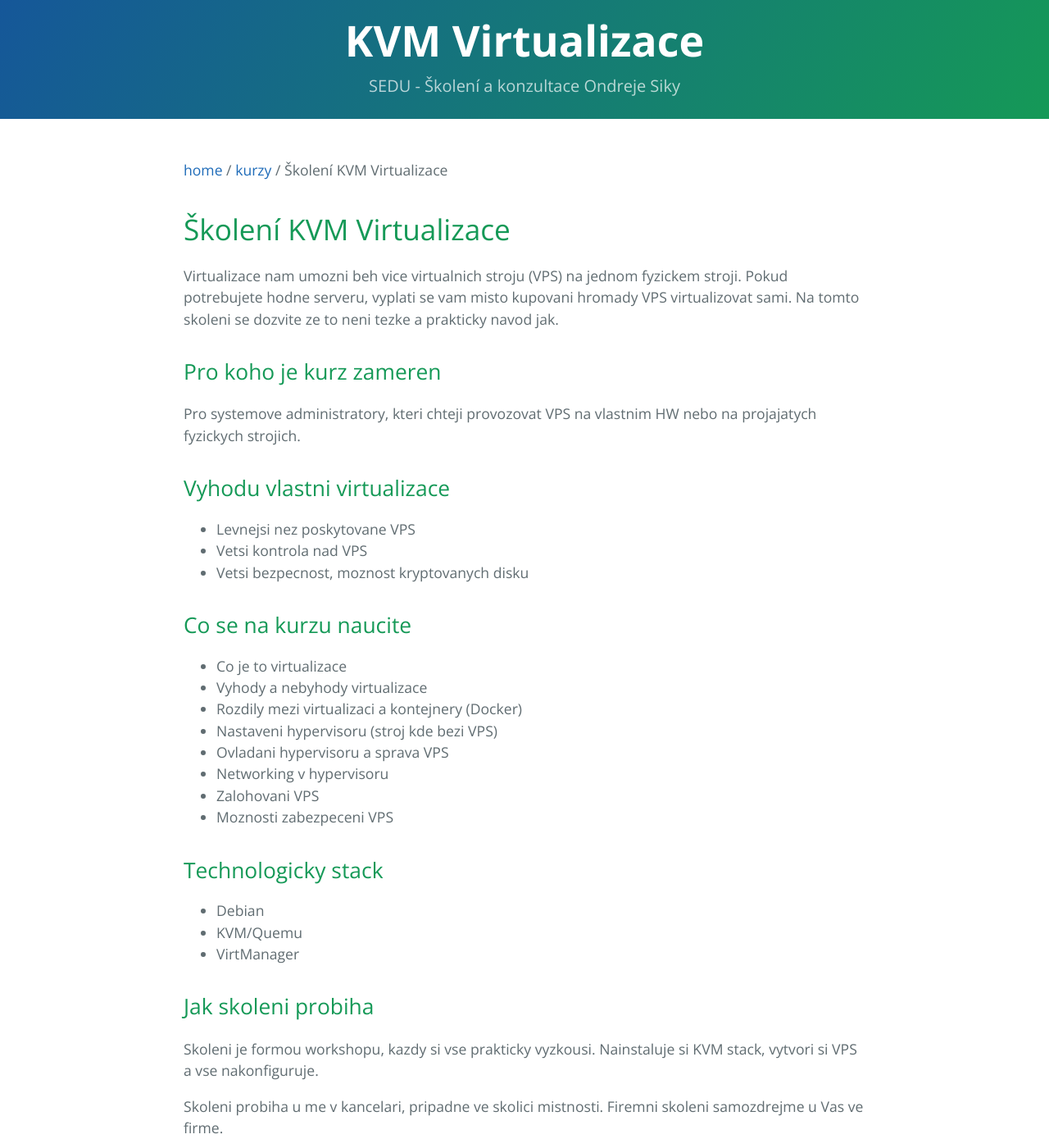
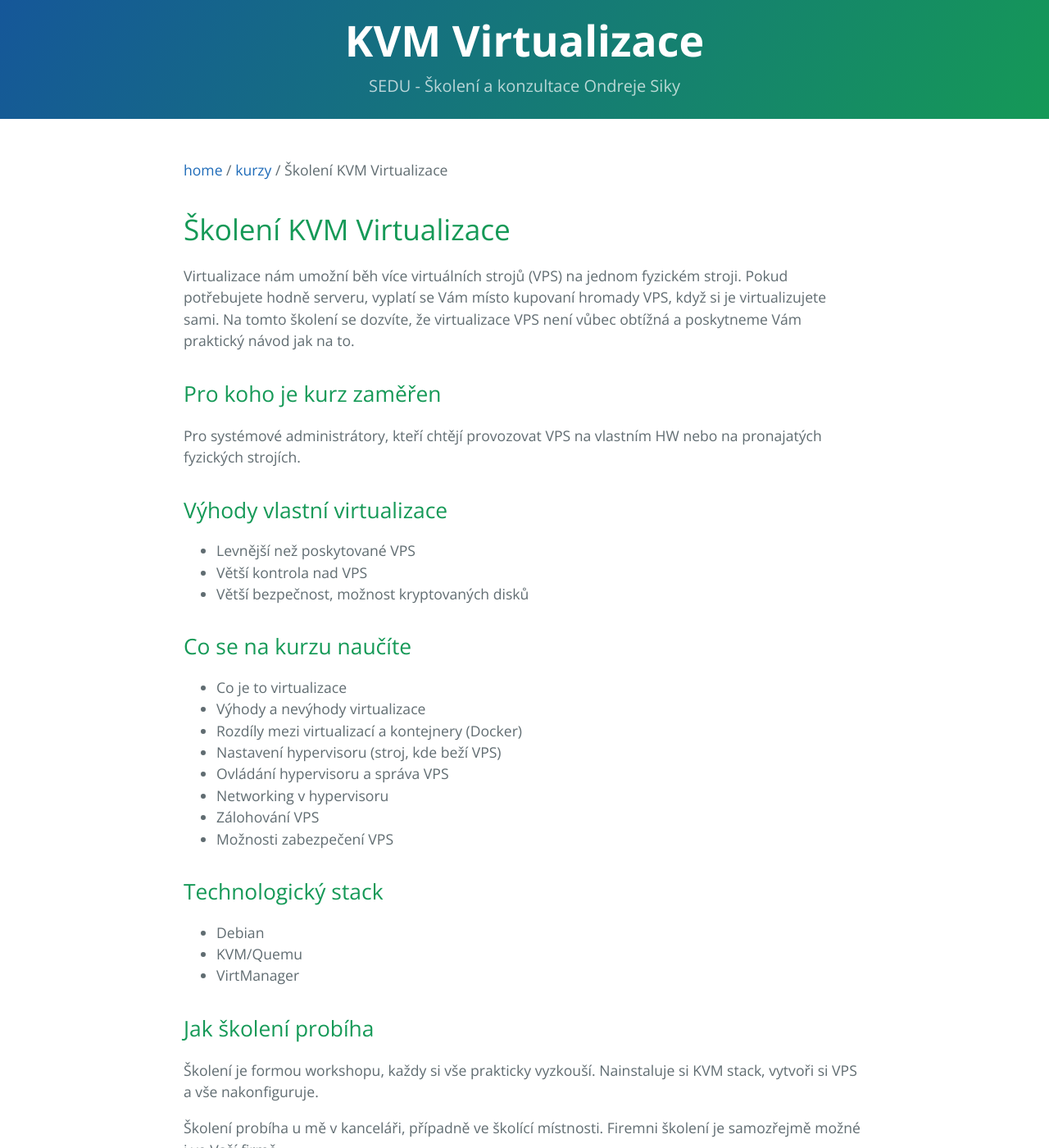
Before and after one commit to ondrejsika/sedu.cz, a Jekyll site: the page built from kurzy/kvm-virtualizace.md, in a window 1280 px wide and 1400 px high. Shown: the whole window at 82% size. Built offline with Jekyll 4.4.1, drawn with Linux system fonts in a browser that asks for light colours; some of the changed text lies outside the part shown.

Commit message:
Update kvm-virtualizace.md

```diff
--- a/kurzy/kvm-virtualizace.md
+++ b/kurzy/kvm-virtualizace.md
@@ -5,41 +5,41 @@ project_name: KVM Virtualizace
 price: 5000
 ---
 
-Virtualizace nam umozni beh vice virtualnich stroju (VPS) na jednom fyzickem stroji. Pokud potrebujete hodne serveru, vyplati se vam misto kupovani hromady VPS virtualizovat sami. Na tomto skoleni se dozvite ze to neni tezke a prakticky navod jak.
+Virtualizace nám umožní běh více virtuálních strojů (VPS) na jednom fyzickém stroji. Pokud potřebujete hodně serveru, vyplatí se Vám místo kupovaní hromady VPS, když si je virtualizujete sami. Na tomto školení se dozvíte, že virtualizace VPS není vůbec obtížná a poskytneme Vám praktický návod jak na to.
 
-## Pro koho je kurz zameren
+## Pro koho je kurz zaměřen
 
-Pro systemove administratory, kteri chteji provozovat VPS na vlastnim HW nebo na projajatych fyzickych strojich.
+Pro systémové administrátory, kteří chtějí provozovat VPS na vlastním HW nebo na pronajatých fyzických strojích.
 
-## Vyhodu vlastni virtualizace
+## Výhody vlastní virtualizace
 
-- Levnejsi nez poskytovane VPS
-- Vetsi kontrola nad VPS
-- Vetsi bezpecnost, moznost kryptovanych disku
+- Levnější než poskytované VPS
+- Větší kontrola nad VPS
+- Větší bezpečnost, možnost kryptovaných disků
 
 
-## Co se na kurzu naucite
+## Co se na kurzu naučíte
 
 - Co je to virtualizace
-- Vyhody a nebyhody virtualizace
-- Rozdily mezi virtualizaci a kontejnery (Docker)
-- Nastaveni hypervisoru (stroj kde bezi VPS)
-- Ovladani hypervisoru a sprava VPS
+- Výhody a nevýhody virtualizace
+- Rozdíly mezi virtualizací a kontejnery (Docker)
+- Nastavení hypervisoru (stroj, kde beží VPS)
+- Ovládání hypervisoru a správa VPS
 - Networking v hypervisoru
-- Zalohovani VPS
-- Moznosti zabezpeceni VPS
+- Zálohování VPS
+- Možnosti zabezpečení VPS
 
-## Technologicky stack
+## Technologický stack
 
 - Debian
 - KVM/Quemu
 - VirtManager
 
 
-## Jak skoleni probiha
+## Jak školení probíha
 
-Skoleni je formou workshopu, kazdy si vse prakticky vyzkousi. Nainstaluje si KVM stack, vytvori si VPS a vse nakonfiguruje.
+Školení je formou workshopu, každy si vše prakticky vyzkouší. Nainstaluje si KVM stack, vytvoři si VPS a vše nakonfiguruje.
 
-Skoleni probiha u me v kancelari, pripadne ve skolici mistnosti. Firemni skoleni samozdrejme u Vas ve firme.
+Školení probíha u mě v kanceláři, případně ve školící místnosti. Firemni školení je  samozřejmě možné i ve Vaší firmě.
 
-Po ucasti skoleni dostane kazdy ucastnik verejne auditovatelny certifikat o ucasti.
+Po účasti školení dostane každý účastník veřejně auditovatelný certifikat o účasti.
```
